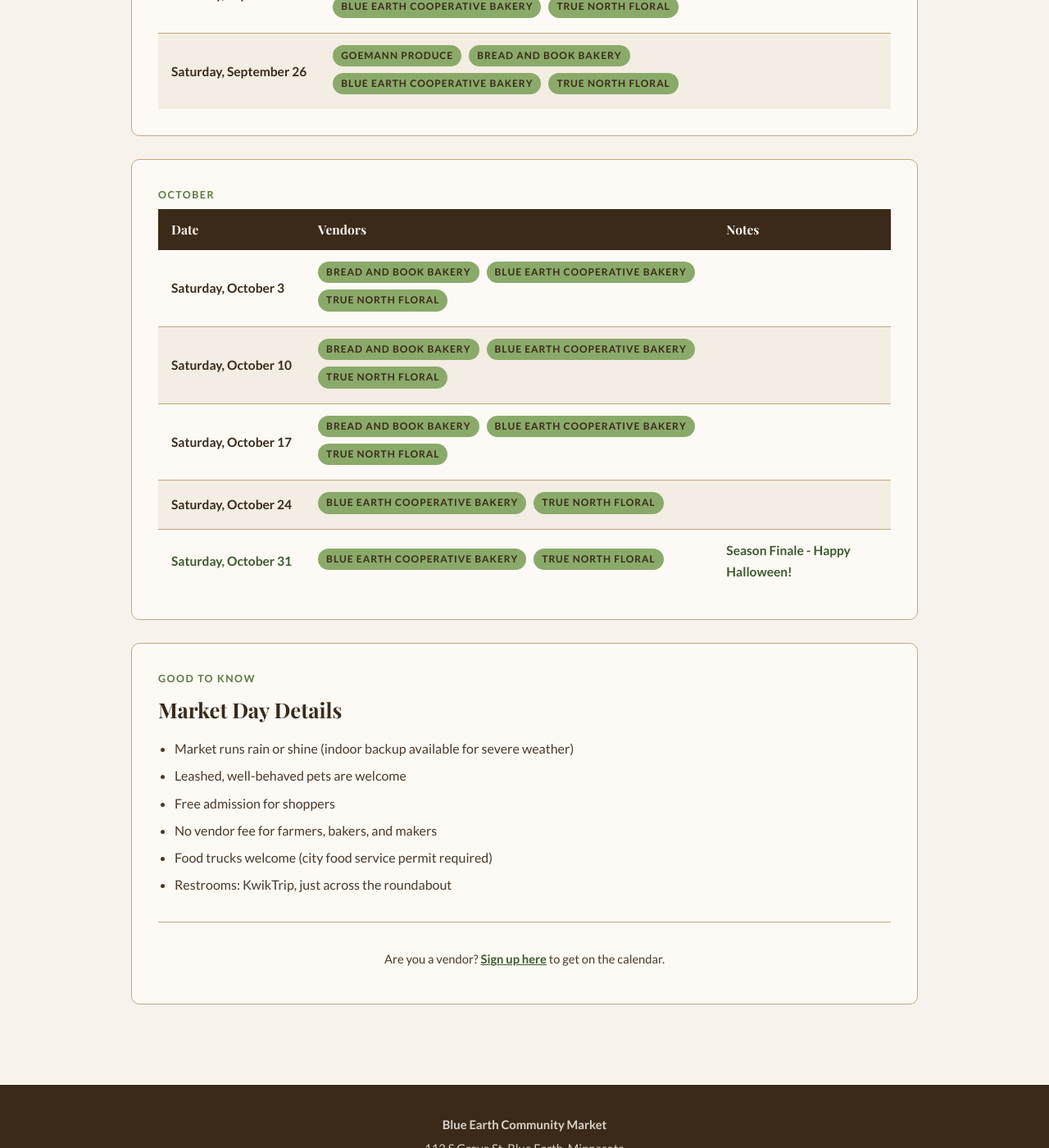
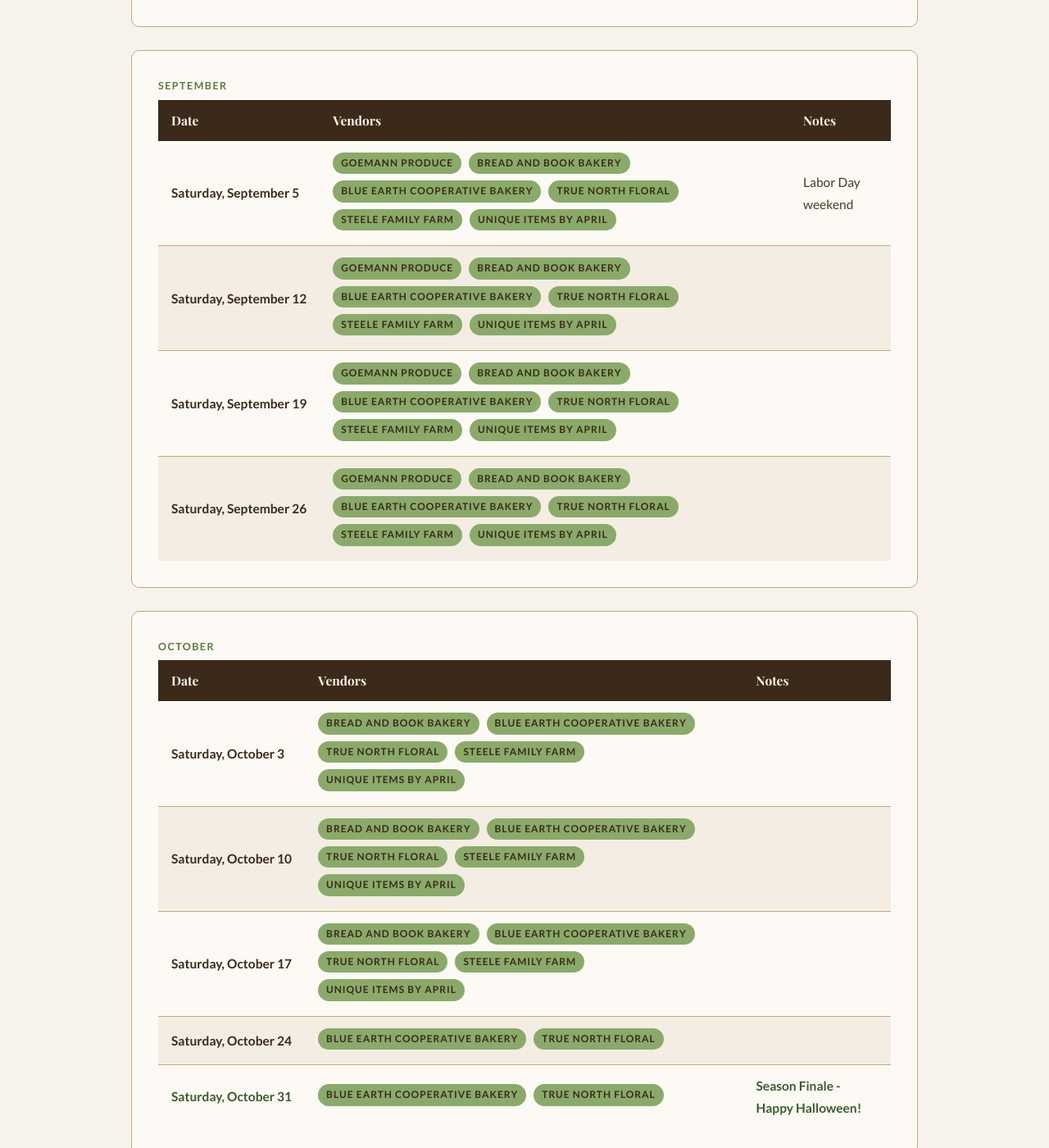
Before and after one commit to blueearthcommunitymarket/blueearthcommunitymarket.github.io, a Jekyll site: the page built from calendar/index.html, in a window 1280 px wide and 1400 px high, scrolled down 4431 px. Shown: the whole window at 82% size. Built offline with Jekyll 4.4.1, drawn with Linux system fonts in a browser that asks for light colours; some web fonts are replaced; some of the changed text lies outside the part shown.

Commit message:
Update vendor calendar from SignUpGenius PDF

```diff
--- a/calendar/index.html
+++ b/calendar/index.html
@@ -66,6 +66,8 @@
                         <span class="tag">Prop-Able</span>
                         <span class="tag">Sassy Sprouts Homestead</span>
                         <span class="tag">Canna Culture</span>
+                        <span class="tag">Alluring Tranquility</span>
+                        <span class="tag">Unique Items by April</span>
                     </td>
                     <td>Wine Walk - 7pm Start</td>
                 </tr>
@@ -85,7 +87,9 @@
                         <span class="tag">True North Floral</span>
                         <span class="tag">River Shark Books</span>
                         <span class="tag">Prop-Able</span>
+                        <span class="tag">Alluring Tranquility</span>
                         <span class="tag">Dana's Mexican Food /Snacks</span>
+                        <span class="tag">Steele Family Farm</span>
                     </td>
                     <td></td>
                 </tr>
@@ -103,6 +107,9 @@
                         <span class="tag">River Shark Books</span>
                         <span class="tag">Prop-Able</span>
                         <span class="tag">Sassy Sprouts Homestead</span>
+                        <span class="tag">Alluring Tranquility</span>
+                        <span class="tag">Steele Family Farm</span>
+                        <span class="tag">Unique Items by April</span>
                     </td>
                     <td></td>
                 </tr>
@@ -122,6 +129,7 @@
                         <span class="tag">Little Ryno Stand</span>
                         <span class="tag">Prop-Able</span>
                         <span class="tag">Dana's Mexican Food /Snacks</span>
+                        <span class="tag">Unique Items by April</span>
                     </td>
                     <td></td>
                 </tr>
@@ -152,6 +160,7 @@
                         <span class="tag">River Shark Books</span>
                         <span class="tag">Sassy Sprouts Homestead</span>
                         <span class="tag">Dana's Mexican Food /Snacks</span>
+                        <span class="tag">Unique Items by April</span>
                     </td>
                     <td></td>
                 </tr>
@@ -167,6 +176,7 @@
                         <span class="tag">River Shark Books</span>
                         <span class="tag">Sassy Sprouts Homestead</span>
                         <span class="tag">Dana's Mexican Food /Snacks</span>
+                        <span class="tag">Unique Items by April</span>
                     </td>
                     <td></td>
                 </tr>
@@ -181,6 +191,8 @@
                         <span class="tag">Little Ryno Stand</span>
                         <span class="tag">Sassy Sprouts Homestead</span>
                         <span class="tag">Dana's Mexican Food /Snacks</span>
+                        <span class="tag">Steele Family Farm</span>
+                        <span class="tag">Unique Items by April</span>
                     </td>
                     <td></td>
                 </tr>
@@ -195,6 +207,8 @@
                         <span class="tag">True North Floral</span>
                         <span class="tag">Little Ryno Stand</span>
                         <span class="tag">Dana's Mexican Food /Snacks</span>
+                        <span class="tag">Steele Family Farm</span>
+                        <span class="tag">Unique Items by April</span>
                     </td>
                     <td></td>
                 </tr>
@@ -222,6 +236,8 @@
                         <span class="tag">Hagedorn Farms Sweet Corn</span>
                         <span class="tag">Blue Earth Cooperative Bakery</span>
                         <span class="tag">True North Floral</span>
+                        <span class="tag">Steele Family Farm</span>
+                        <span class="tag">Unique Items by April</span>
                     </td>
                     <td>Independence Day weekend</td>
                 </tr>
@@ -234,6 +250,7 @@
                         <span class="tag">Blue Earth Cooperative Bakery</span>
                         <span class="tag">The Mustard Tree</span>
                         <span class="tag">True North Floral</span>
+                        <span class="tag">Unique Items by April</span>
                     </td>
                     <td>Blue Earth Giant Days Celebration - details coming soon</td>
                 </tr>
@@ -247,6 +264,8 @@
                         <span class="tag">Blue Earth Cooperative Bakery</span>
                         <span class="tag">True North Floral</span>
                         <span class="tag">Sassy Sprouts Homestead</span>
+                        <span class="tag">Steele Family Farm</span>
+                        <span class="tag">Unique Items by April</span>
                     </td>
                     <td></td>
                 </tr>
@@ -259,6 +278,8 @@
                         <span class="tag">True North Floral</span>
                         <span class="tag">Sassy Sprouts Homestead</span>
                         <span class="tag">Dana's Mexican Food /Snacks</span>
+                        <span class="tag">Steele Family Farm</span>
+                        <span class="tag">Unique Items by April</span>
                     </td>
                     <td></td>
                 </tr>
@@ -287,6 +308,8 @@
                         <span class="tag">True North Floral</span>
                         <span class="tag">Sassy Sprouts Homestead</span>
                         <span class="tag">Dana's Mexican Food /Snacks</span>
+                        <span class="tag">Steele Family Farm</span>
+                        <span class="tag">Unique Items by April</span>
                     </td>
                     <td></td>
                 </tr>
@@ -299,6 +322,7 @@
                         <span class="tag">True North Floral</span>
                         <span class="tag">Sassy Sprouts Homestead</span>
                         <span class="tag">Dana's Mexican Food /Snacks</span>
+                        <span class="tag">Unique Items by April</span>
                     </td>
                     <td></td>
                 </tr>
@@ -311,6 +335,7 @@
                         <span class="tag">True North Floral</span>
                         <span class="tag">Sassy Sprouts Homestead</span>
                         <span class="tag">Dana's Mexican Food /Snacks</span>
+                        <span class="tag">Unique Items by April</span>
                     </td>
                     <td></td>
                 </tr>
@@ -322,6 +347,8 @@
                         <span class="tag">Blue Earth Cooperative Bakery</span>
                         <span class="tag">True North Floral</span>
                         <span class="tag">Sassy Sprouts Homestead</span>
+                        <span class="tag">Steele Family Farm</span>
+                        <span class="tag">Unique Items by April</span>
                     </td>
                     <td></td>
                 </tr>
@@ -332,6 +359,7 @@
                         <span class="tag">Bread and Book Bakery</span>
                         <span class="tag">True North Floral</span>
                         <span class="tag">Dana's Mexican Food /Snacks</span>
+                        <span class="tag">Unique Items by April</span>
                     </td>
                     <td></td>
                 </tr>
@@ -356,6 +384,8 @@
                         <span class="tag">Bread and Book Bakery</span>
                         <span class="tag">Blue Earth Cooperative Bakery</span>
                         <span class="tag">True North Floral</span>
+                        <span class="tag">Steele Family Farm</span>
+                        <span class="tag">Unique Items by April</span>
                     </td>
                     <td>Labor Day weekend</td>
                 </tr>
@@ -366,6 +396,8 @@
                         <span class="tag">Bread and Book Bakery</span>
                         <span class="tag">Blue Earth Cooperative Bakery</span>
                         <span class="tag">True North Floral</span>
+                        <span class="tag">Steele Family Farm</span>
+                        <span class="tag">Unique Items by April</span>
                     </td>
                     <td></td>
                 </tr>
@@ -376,6 +408,8 @@
                         <span class="tag">Bread and Book Bakery</span>
                         <span class="tag">Blue Earth Cooperative Bakery</span>
                         <span class="tag">True North Floral</span>
+                        <span class="tag">Steele Family Farm</span>
+                        <span class="tag">Unique Items by April</span>
                     </td>
                     <td></td>
                 </tr>
@@ -386,6 +420,8 @@
                         <span class="tag">Bread and Book Bakery</span>
                         <span class="tag">Blue Earth Cooperative Bakery</span>
                         <span class="tag">True North Floral</span>
+                        <span class="tag">Steele Family Farm</span>
+                        <span class="tag">Unique Items by April</span>
                     </td>
                     <td></td>
                 </tr>
@@ -409,6 +445,8 @@
                         <span class="tag">Bread and Book Bakery</span>
                         <span class="tag">Blue Earth Cooperative Bakery</span>
                         <span class="tag">True North Floral</span>
+                        <span class="tag">Steele Family Farm</span>
+                        <span class="tag">Unique Items by April</span>
                     </td>
                     <td></td>
                 </tr>
@@ -418,6 +456,8 @@
                         <span class="tag">Bread and Book Bakery</span>
                         <span class="tag">Blue Earth Cooperative Bakery</span>
                         <span class="tag">True North Floral</span>
+                        <span class="tag">Steele Family Farm</span>
+                        <span class="tag">Unique Items by April</span>
                     </td>
                     <td></td>
                 </tr>
@@ -427,6 +467,8 @@
                         <span class="tag">Bread and Book Bakery</span>
                         <span class="tag">Blue Earth Cooperative Bakery</span>
                         <span class="tag">True North Floral</span>
+                        <span class="tag">Steele Family Farm</span>
+                        <span class="tag">Unique Items by April</span>
                     </td>
                     <td></td>
                 </tr>
```
